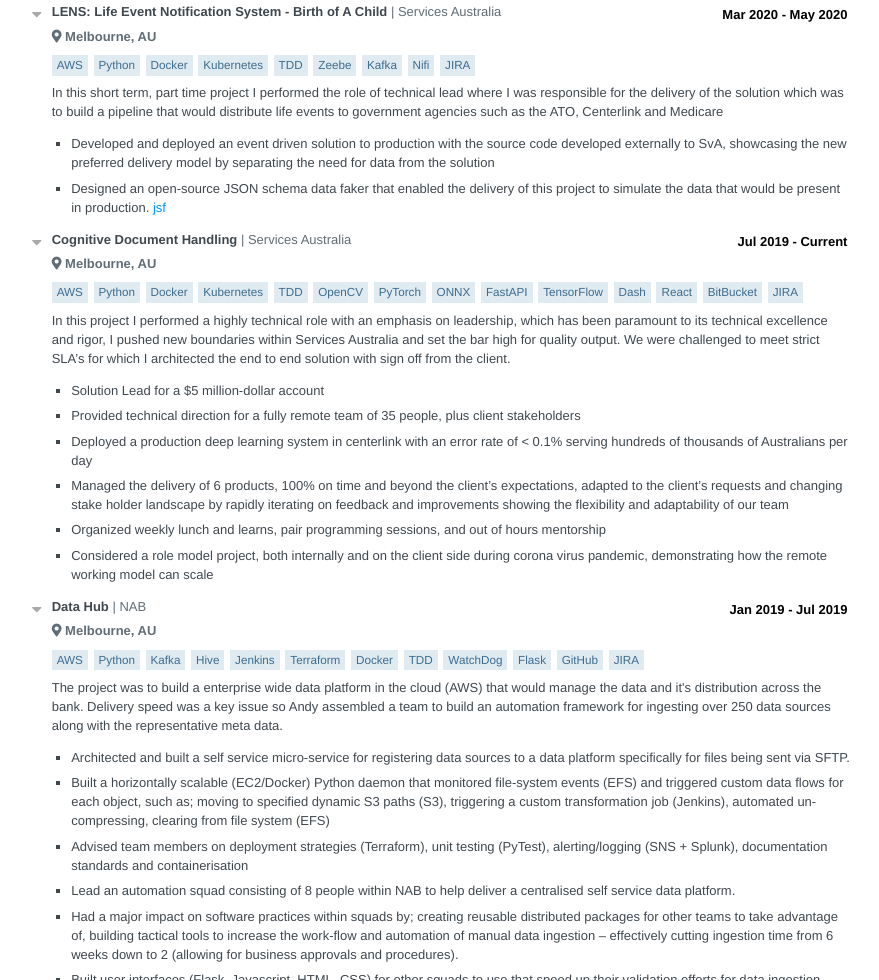
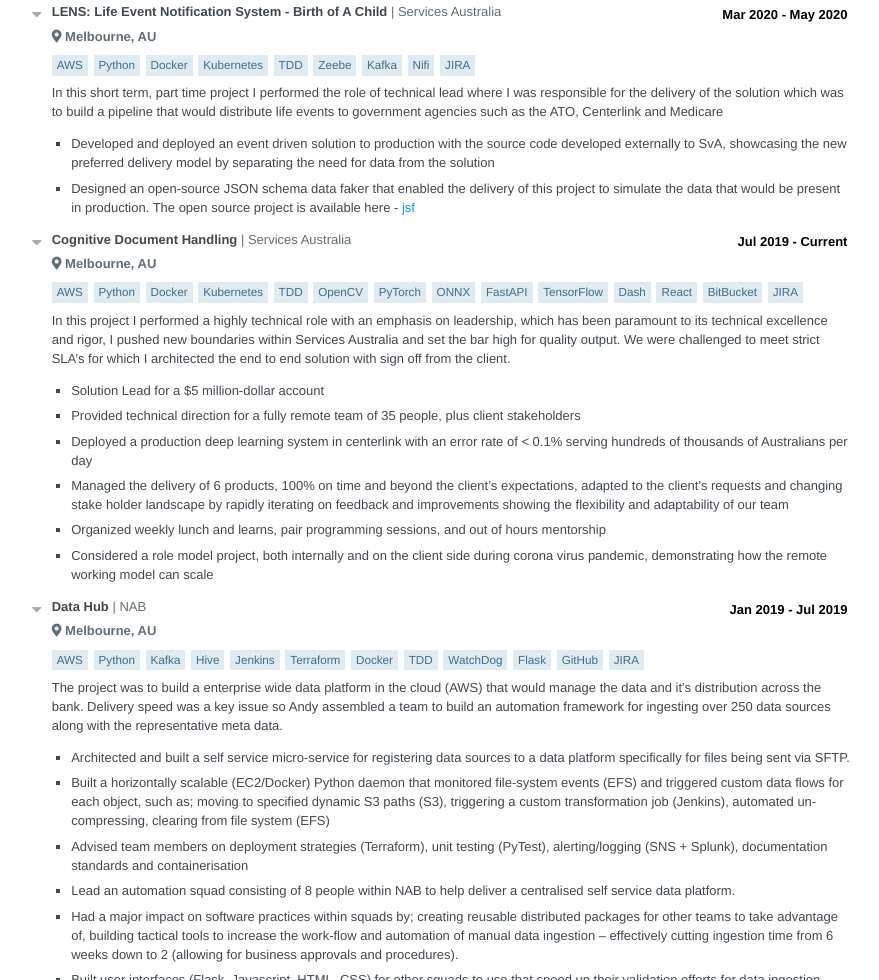
Before and after one commit to ghandic/resume, a plain HTML site: page index.html in a window 1280 px wide. Shown: the part 1432-2412 px from the top of the page, without its empty margins (200-1079 px from the left). Drawn offline with Linux system fonts and the light colour scheme.

Commit message:
deploy: 284cc3543e0e3c93cbf7b6d25500cc32694dd685

```diff
--- a/index.html
+++ b/index.html
@@ -1007,7 +1007,7 @@
             <div class="summary"><p>In this short term, part time project I performed the role of technical lead where I was responsible for the delivery of the solution which was to build a pipeline that would distribute life events to government agencies such as the ATO, Centerlink and Medicare</p></div>
             <ul class="highlights">
               <li><p>Developed and deployed an event driven solution to production with the source code developed externally to SvA, showcasing the new preferred delivery model by separating the need for data from the solution</p></li>
-              <li><p>Designed an open-source JSON schema data faker that enabled the delivery of this project to simulate the data that would be present in production. <a href='https://github.com/ghandic/jsf'>jsf</a></p></li>
+              <li><p>Designed an open-source JSON schema data faker that enabled the delivery of this project to simulate the data that would be present in production. The open source project is available here - <a href='https://github.com/ghandic/jsf'>jsf</a></p></li>
             </ul>
           </div>
         </section>
```
